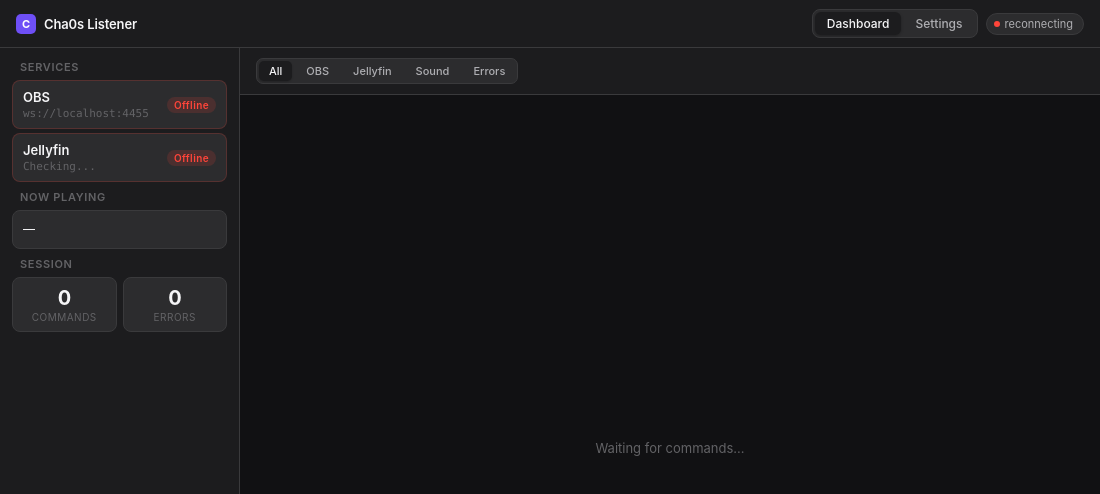
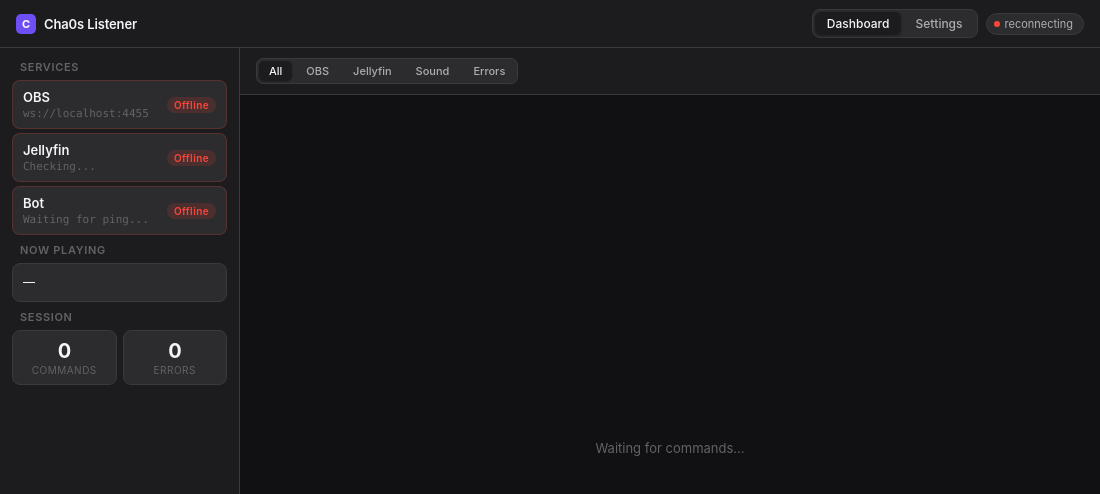
Before and after one commit to Cha0s1nc/Cha0s_Listener, an Electron app: page public/index.html in a window 1100 px wide. Shown: the top 494 px of the page. Drawn offline with Linux system fonts and the light colour scheme.

Commit message:
Forgot to update html in last commit

```diff
--- a/public/index.html
+++ b/public/index.html
@@ -142,6 +142,13 @@
               <div class="service-detail" id="jf-detail">Checking...</div>
             </div>
             <span class="status-badge err" id="jf-badge">Offline</span>
+          </div>
+          <div class="service-row disconnected" id="bot-card">
+            <div class="service-info">
+              <div class="service-name">Bot</div>
+              <div class="service-detail" id="bot-detail">Waiting for ping...</div>
+            </div>
+            <span class="status-badge err" id="bot-badge">Offline</span>
           </div>
         </div>
         <div class="sidebar-section">
@@ -294,6 +301,7 @@
         if (data.event === 'init') {
           updateService('obs', data.obs.connected);
           updateService('jellyfin', data.jellyfin.connected);
+          updateService('bot', data.bot.connected);
           data.log.forEach(entry => renderLog(entry, false));
           totalCommands = data.log.length;
           totalErrors = data.log.filter(l => !l.ok).length;
@@ -316,6 +324,9 @@
         document.getElementById('jf-detail').textContent = connected ? 'Connected' : 'Unreachable';
         if (connected) startSongPoll();
         else { clearInterval(songPollInterval); document.getElementById('now-playing-text').textContent = '—'; }
+      }
+      if (service === 'bot') {
+        document.getElementById('bot-detail').textContent = connected ? 'Pinging every 30s' : 'Waiting for ping...';
       }
     }
 
```
